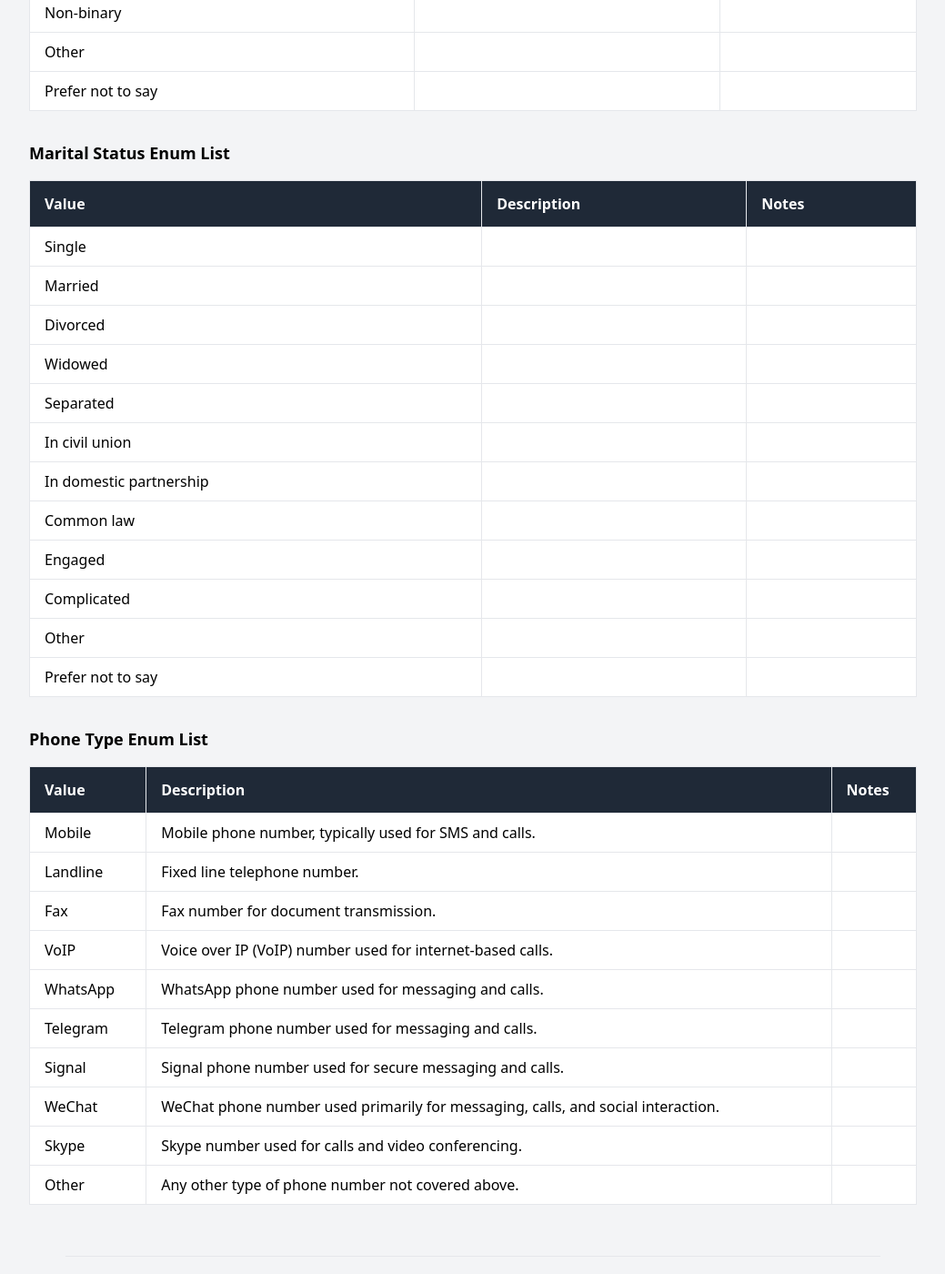
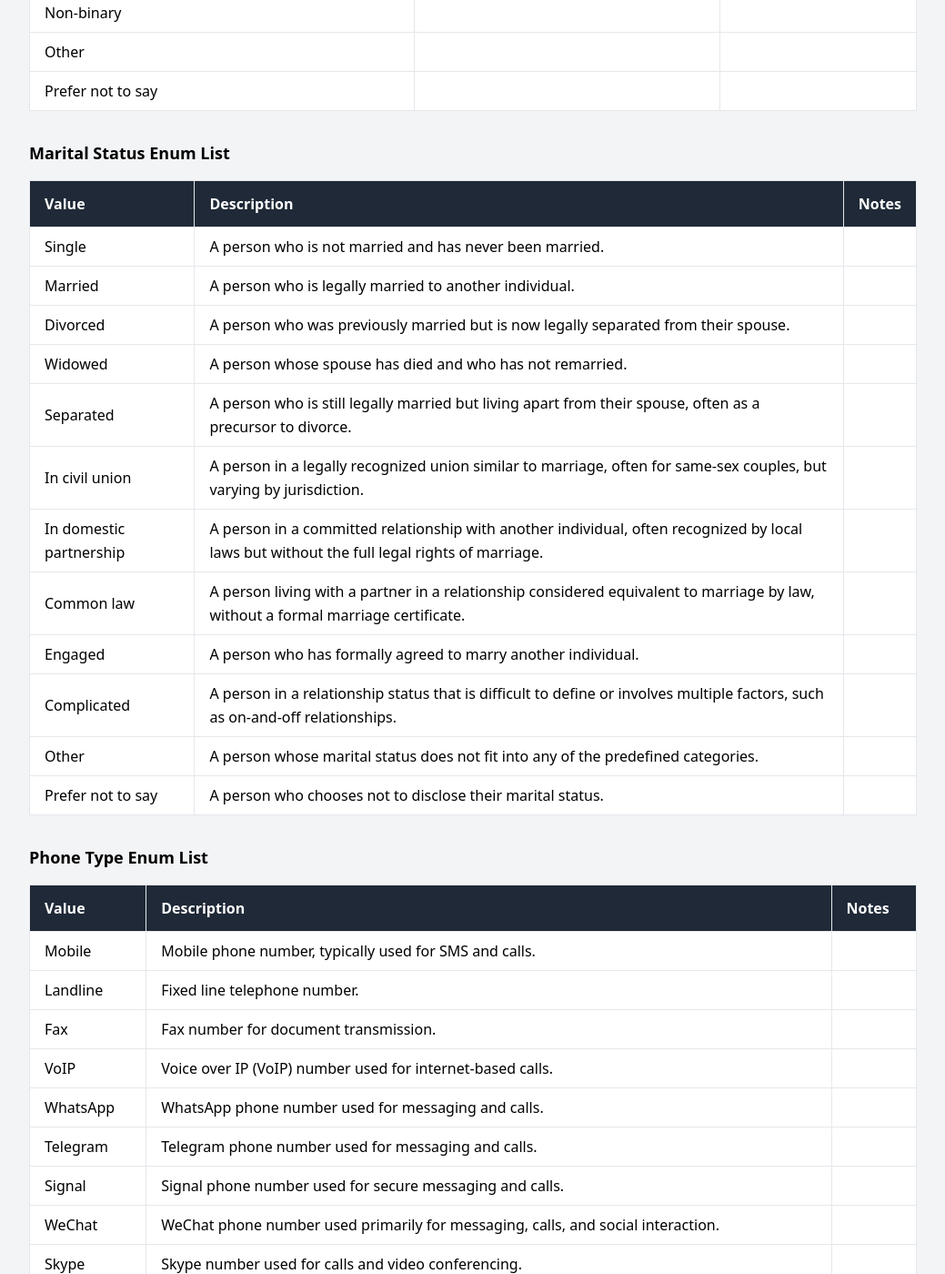
Before and after one commit to TalentLift/schema_for_data_exchange, a Jekyll site: the page built from schema.md, in a window 1280 px wide and 1400 px high, scrolled down 7954 px. Shown: the whole window at 91% size, without its empty margins (120-1159 px from the left). Built offline with Jekyll 4.4.1, drawn with Linux system fonts in a browser that asks for light colours.

Commit message:
add description

```diff
--- a/_data/marital_status_enum.yml
+++ b/_data/marital_status_enum.yml
@@ -1,49 +1,49 @@
 # _data/marital_status_enum.yml
 
 - field: Single
-  description: ''
+  description: "A person who is not married and has never been married."
   notes: ''
 
 - field: Married
-  description: ''
+  description: "A person who is legally married to another individual."
   notes: ''
 
 - field: Divorced
-  description: ''
+  description: "A person who was previously married but is now legally separated from their spouse."
   notes: ''
 
 - field: Widowed
-  description: ''
+  description: "A person whose spouse has died and who has not remarried."
   notes: ''
 
 - field: Separated
-  description: ''
+  description: "A person who is still legally married but living apart from their spouse, often as a precursor to divorce."
   notes: ''
 
 - field: In civil union
-  description: ''
+  description: "A person in a legally recognized union similar to marriage, often for same-sex couples, but varying by jurisdiction."
   notes: ''
 
 - field: In domestic partnership
-  description: ''
+  description: "A person in a committed relationship with another individual, often recognized by local laws but without the full legal rights of marriage."
   notes: ''
 
 - field: Common law
-  description: ''
+  description: "A person living with a partner in a relationship considered equivalent to marriage by law, without a formal marriage certificate."
   notes: ''
 
 - field: Engaged
-  description: ''
+  description: "A person who has formally agreed to marry another individual."
   notes: ''
 
 - field: Complicated
-  description: ''
+  description: "A person in a relationship status that is difficult to define or involves multiple factors, such as on-and-off relationships."
   notes: ''
 
 - field: Other
-  description: ''
+  description: "A person whose marital status does not fit into any of the predefined categories."
   notes: ''
 
 - field: Prefer not to say
-  description: ''
+  description: "A person who chooses not to disclose their marital status."
   notes: ''
```
